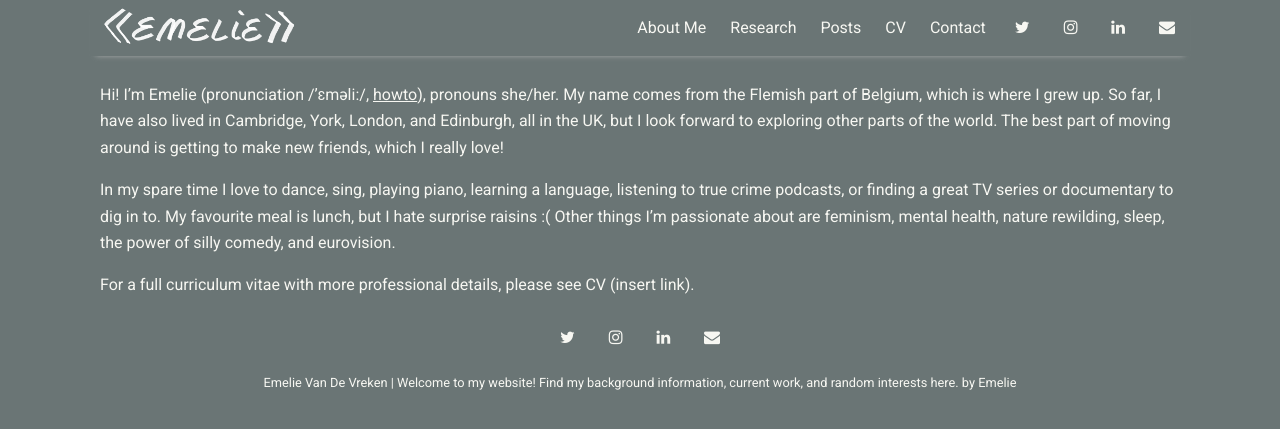
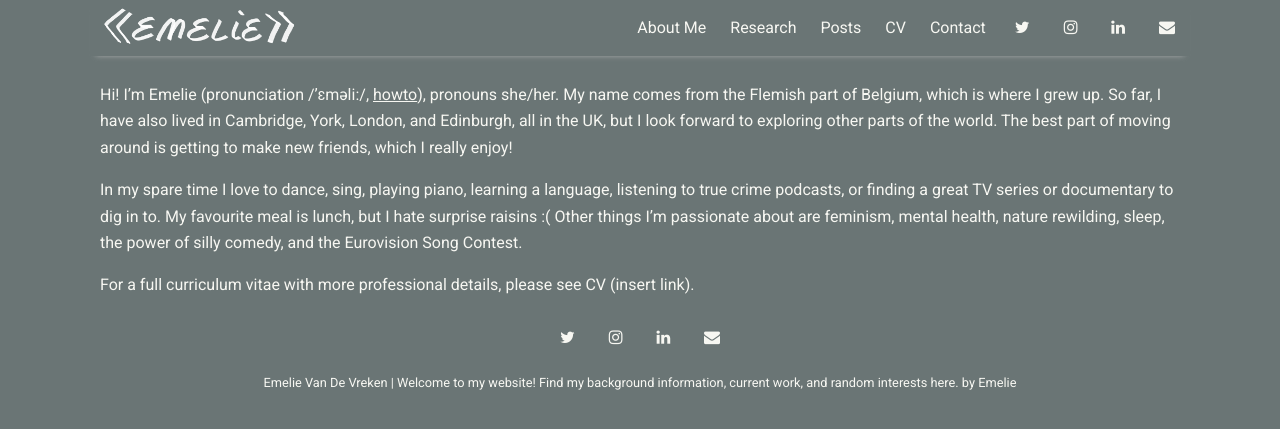
Before and after one commit to evdv/evdv.github.io, a Jekyll site: the page built from _pages/about.md, in a window 1280 px wide. Shown: the top 429 px of the page. Built offline with Jekyll 4.4.1, drawn with Linux system fonts in a browser that asks for light colours; nearby versions of some CDN libraries.

Commit message:
Update about me info

```diff
--- a/_pages/about.md
+++ b/_pages/about.md
@@ -7,10 +7,10 @@ permalink: /about
 Hi! I'm Emelie (pronunciation /'ɛməli:/, [howto](https://www.howtopronounce.com/emelie)), pronouns she/her.
 My name comes from the Flemish part of Belgium, which is where I grew up.
 So far, I have also lived in Cambridge, York, London, and Edinburgh, all in the UK, but I look forward to exploring other parts of the world.
-The best part of moving around is getting to make new friends, which I really love!
+The best part of moving around is getting to make new friends, which I really enjoy!
 
 In my spare time I love to dance, sing, playing piano, learning a language, listening to true crime podcasts, or finding a great TV series or documentary to dig in to.
 My favourite meal is lunch, but I hate surprise raisins :(
-Other things I'm passionate about are feminism, mental health, nature rewilding, sleep, the power of silly comedy, and eurovision.
+Other things I'm passionate about are feminism, mental health, nature rewilding, sleep, the power of silly comedy, and the Eurovision Song Contest.
 
 For a full curriculum vitae with more professional details, please see CV (insert link).
```
